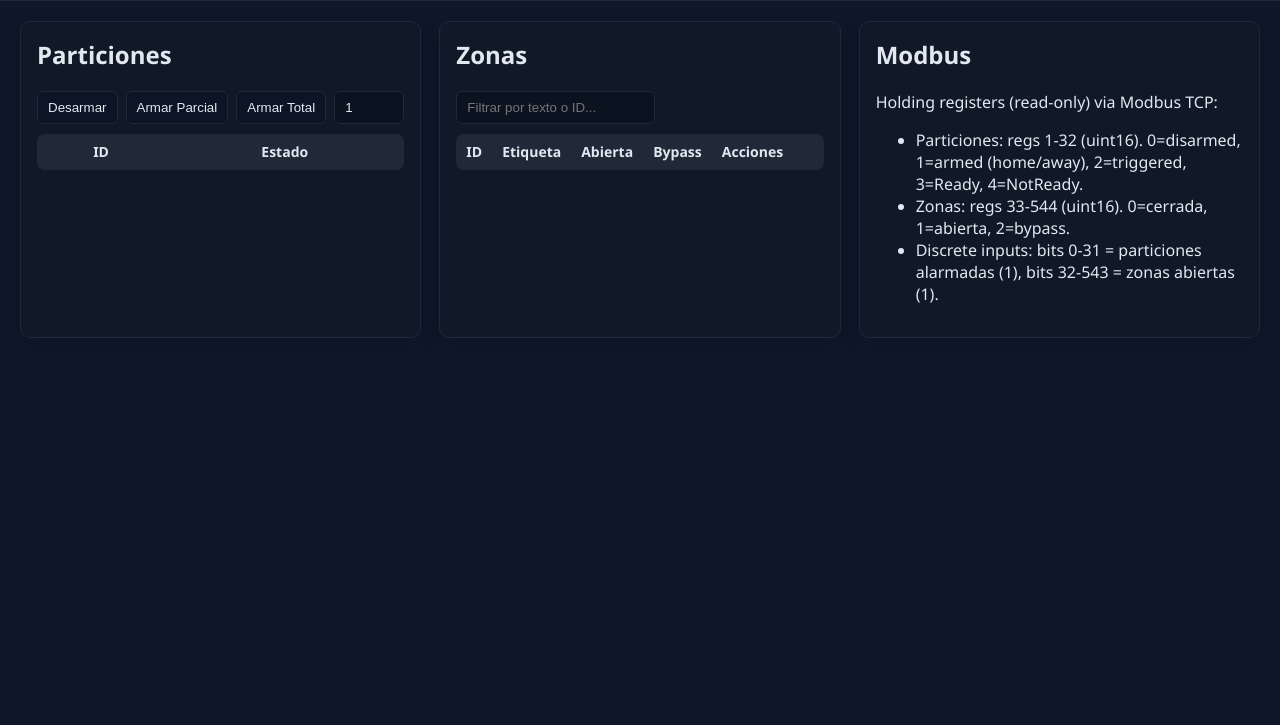
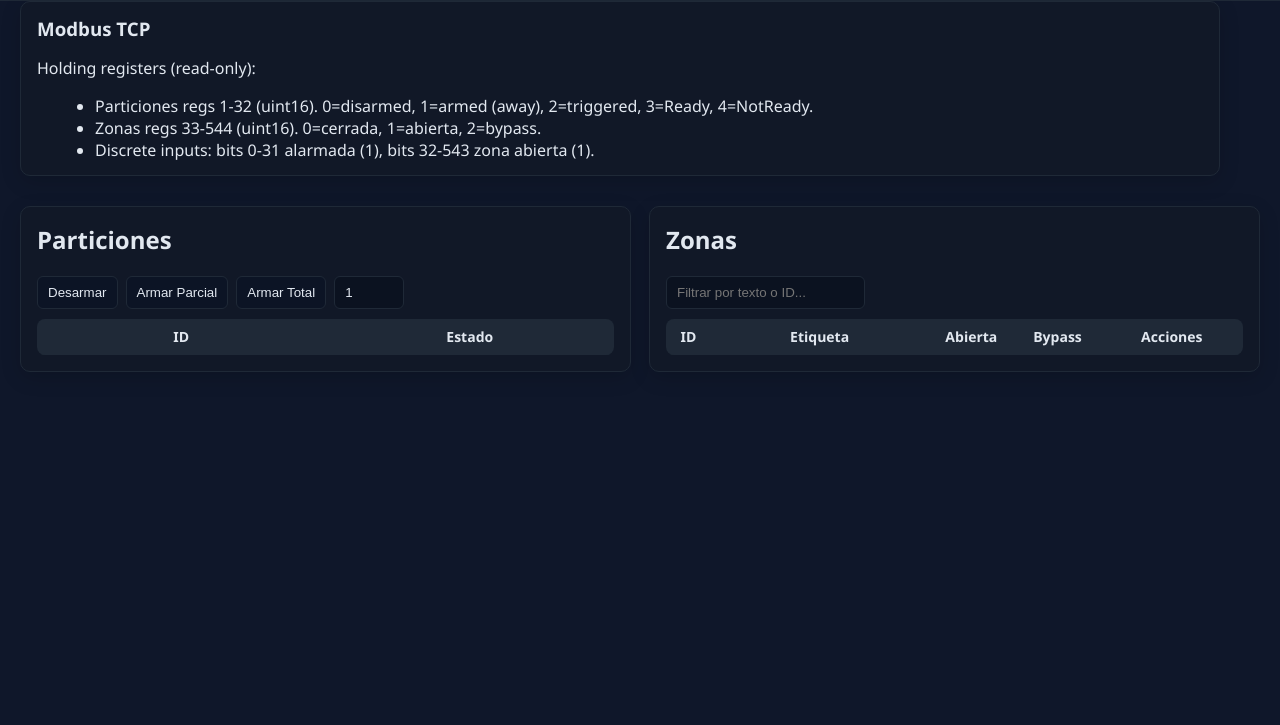
Before and after one commit to jatsoca/risco_stack, a website: page risco/app/public/index.html in a window 1280 px wide. Shown: the part 75-800 px from the top of the page. Drawn offline with Linux system fonts and the light colour scheme; no server answers.

Commit message:
cambios web UI

```diff
--- a/risco/app/public/index.html
+++ b/risco/app/public/index.html
@@ -12,9 +12,20 @@
     <div id="connection">
       <span id="ws-status" class="badge gray">WS desconectado</span>
       <span id="panel-online" class="badge gray">Panel ?</span>
-      <span id="modbus-info" class="badge gray">Modbus TCP</span>
     </div>
   </header>
+
+  <div class="info-bar">
+    <div class="info-card">
+      <h3>Modbus TCP</h3>
+      <p>Holding registers (read-only):</p>
+      <ul>
+        <li>Particiones regs 1-32 (uint16). 0=disarmed, 1=armed (away), 2=triggered, 3=Ready, 4=NotReady.</li>
+        <li>Zonas regs 33-544 (uint16). 0=cerrada, 1=abierta, 2=bypass.</li>
+        <li>Discrete inputs: bits 0-31 alarmada (1), bits 32-543 zona abierta (1).</li>
+      </ul>
+    </div>
+  </div>
 
   <main>
     <section>
@@ -32,7 +43,6 @@
         <tbody></tbody>
       </table>
     </section>
-
     <section>
       <h2>Zonas</h2>
       <div class="controls">
@@ -46,16 +56,6 @@
         <tbody></tbody>
       </table>
     </section>
-
-    <section>
-      <h2>Modbus</h2>
-      <p>Holding registers (read-only) via Modbus TCP:</p>
-      <ul>
-        <li>Particiones: regs 1-32 (uint16). 0=disarmed, 1=armed (home/away), 2=triggered, 3=Ready, 4=NotReady.</li>
-        <li>Zonas: regs 33-544 (uint16). 0=cerrada, 1=abierta, 2=bypass.</li>
-        <li>Discrete inputs: bits 0-31 = particiones alarmadas (1), bits 32-543 = zonas abiertas (1).</li>
-      </ul>
-    </section>
   </main>
 
   <div id="toast-container" class="toast-container"></div>
--- a/risco/app/public/style.css
+++ b/risco/app/public/style.css
@@ -30,7 +30,7 @@
   padding: 20px;
   display: grid;
   gap: 18px;
-  grid-template-columns: repeat(auto-fit, minmax(320px, 1fr));
+  grid-template-columns: repeat(auto-fit, minmax(460px, 1fr));
 }
 section {
   background: var(--card);
@@ -62,11 +62,13 @@
   background: var(--table);
   border-radius: 8px;
   overflow: hidden;
+  table-layout: fixed;
 }
 th, td {
   padding: 8px 10px;
   border-bottom: 1px solid #1f2937;
   font-size: 14px;
+  word-break: break-word;
 }
 tr:nth-child(even) td { background: #182032; }
 .badge {
@@ -84,11 +86,33 @@
 .bad { background: var(--bad); }
 .accent { background: var(--accent); }
 #zones {
-  max-height: 420px;
+  max-height: 60vh;
   overflow-y: auto;
   display: block;
 }
-#zones table { width: 100%; }
+#zones th:nth-child(1) { width: 46px; }
+#zones th:nth-child(2) { width: 230px; }
+#zones th:nth-child(3) { width: 90px; }
+#zones th:nth-child(4) { width: 90px; }
+#zones th:nth-child(5) { width: 150px; text-align: center; }
+#zones td:last-child { text-align: right; white-space: nowrap; }
+.btn-cell button {
+  padding: 6px 10px;
+  font-size: 12px;
+}
+.info-bar {
+  padding: 0 20px 10px;
+}
+.info-card {
+  background: var(--card);
+  border: 1px solid #1f2937;
+  border-radius: 10px;
+  padding: 14px 16px;
+  box-shadow: 0 6px 20px rgba(0,0,0,0.15);
+  max-width: 1200px;
+}
+.info-card h3 { margin: 0 0 6px; }
+.info-card ul { margin: 6px 0 0 18px; }
 .pill { border-radius: 999px; padding: 4px 10px; font-weight: 600; }
 .open { background: rgba(239, 68, 68, 0.2); color: #fecdd3; }
 .closed { background: rgba(34, 197, 94, 0.2); color: #bbf7d0; }
--- a/risco/app/src/web/server.ts
+++ b/risco/app/src/web/server.ts
@@ -140,8 +140,9 @@
         const val = values[i];
         if (regIndex < PARTITION_REGS) {
           const partitionId = regIndex + 1;
-          if (val === 0 || val === 1 || val === 2) {
-            const mode: 'disarm' | 'home' | 'away' = val === 0 ? 'disarm' : val === 1 ? 'home' : 'away';
+          // Solo permitimos 0=disarm, 1=arm away (full). Ignoramos 2 (home) para este proyecto.
+          if (val === 0 || val === 1) {
+            const mode: 'disarm' | 'home' | 'away' = val === 0 ? 'disarm' : 'away';
             const ok = await onArm(partitionId, mode);
             const current = state.partitions.get(partitionId);
             if (!ok && current) writePartition(current);
--- a/risco/risco-lan-bridge/src/RiscoComm.ts
+++ b/risco/risco-lan-bridge/src/RiscoComm.ts
@@ -342,13 +342,13 @@
 
       }
       case 'RP432MP': {
-        // Tratamos RP432MP como LightSYS Plus de 512 zonas / 32 particiones
-        logger.log('info', 'Detected RP432MP (LightSYS Plus). Forcing 512 zones / 32 partitions.');
+        // Tratamos RP432MP como LightSYS Plus; limitamos a 128 zonas / 32 particiones para agilizar discovery
+        logger.log('info', 'Detected RP432MP (LightSYS Plus). Limiting to 128 zones / 32 partitions for now.');
         return {
           PanelType: panelType,
           PanelModel: 'LightSys Plus (RP432MP)',
           PanelFW: firmwareVersion,
-          MaxZones: 512,
+          MaxZones: 128,
           MaxParts: 32,
           MaxOutputs: 262,       // valor alto y seguro para pruebas
           SupportPirCam: false,
```
Also changed, not shown: risco/app/src/lib/risco-mqtt-local.ts (+9 -3 lines), 1 other file.
